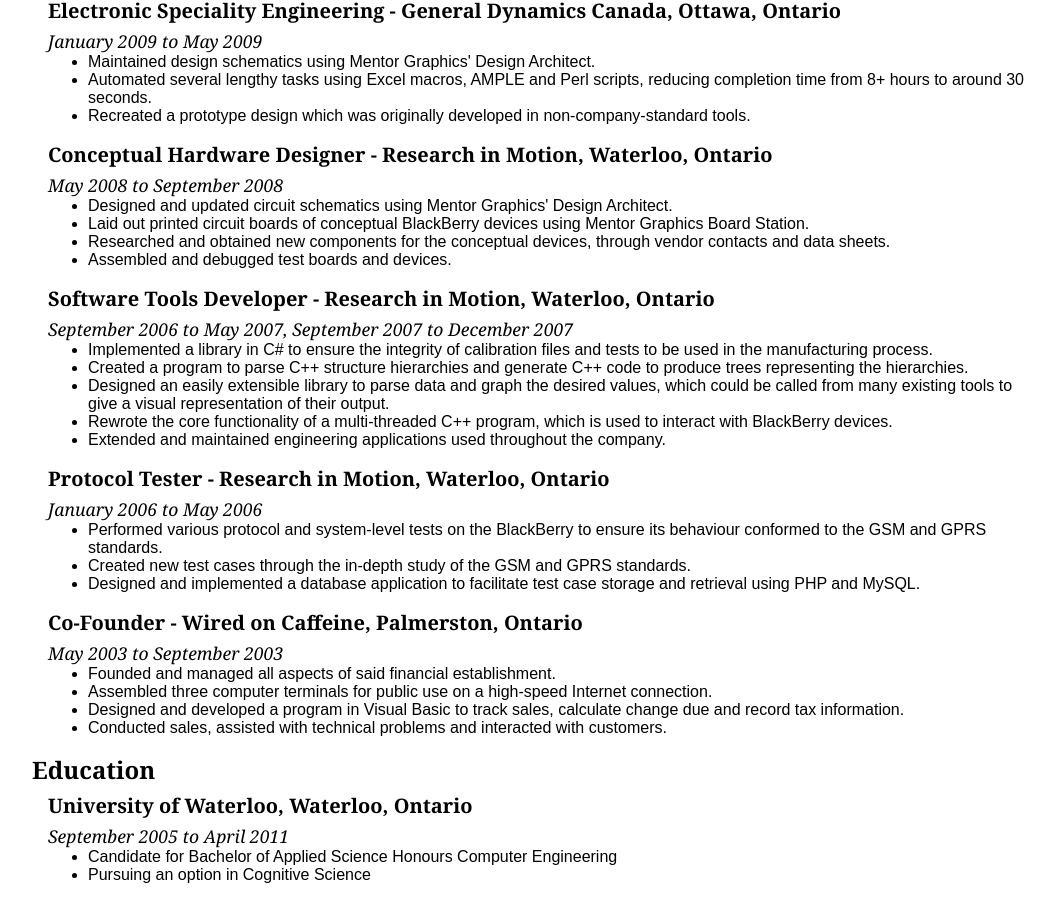
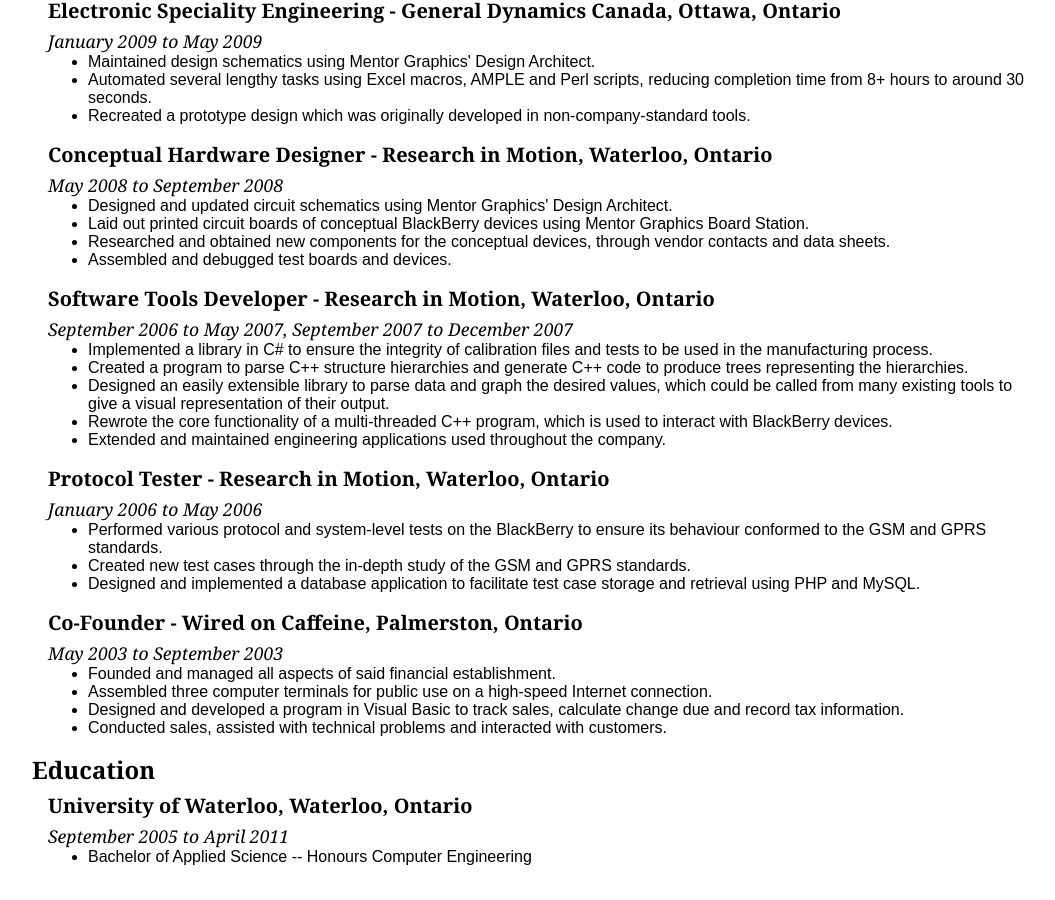
Before and after one commit to rcfox/rcfox.github.com, a Jekyll site: the page resume/index.html, which Jekyll copies as it is, in a window 1280 px wide and 900 px high, scrolled down 1335 px. Shown: the whole window, without its empty margins (104-1159 px from the left). Built offline with Jekyll 4.4.1, drawn with Linux system fonts in a browser that asks for light colours; Markdown is read by kramdown in place of the engine named in the settings.

Commit message:
Hey, I'm a full engineer now!

```diff
--- a/about/index.html
+++ b/about/index.html
@@ -10,7 +10,7 @@ title: About
   <li>Hacker News: <a href="http://news.ycombinator.com/user?id=rcfox">rcfox</a></li>
 </ul>
 
-<p>I'm a computer engineering student at the University of Waterloo, set to graduate in April 2011.</p>
+<p>I'm a computer engineer.</p>
 
 <p>My interests include:
   <ul>
--- a/resume/index.html
+++ b/resume/index.html
@@ -207,8 +207,7 @@
 		  <h2>University of Waterloo, Waterloo, Ontario</h2>
 		  <h3>September 2005 to April 2011</h3>
 		  <ul>
-			<li>Candidate for Bachelor of Applied Science Honours Computer Engineering</li>
-			<li>Pursuing an option in Cognitive Science</li>
+			<li>Bachelor of Applied Science -- Honours Computer Engineering</li>
 		  </ul>
 		</div>
 	  </div>
```
